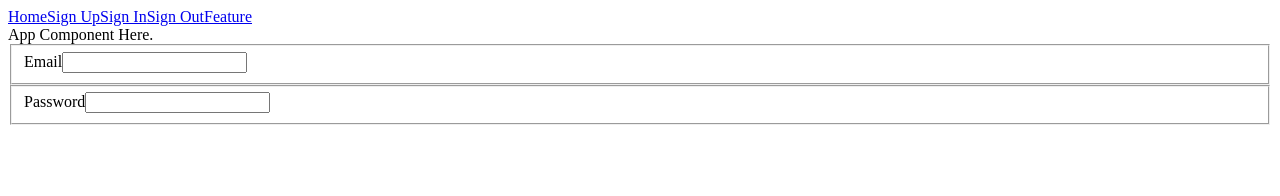
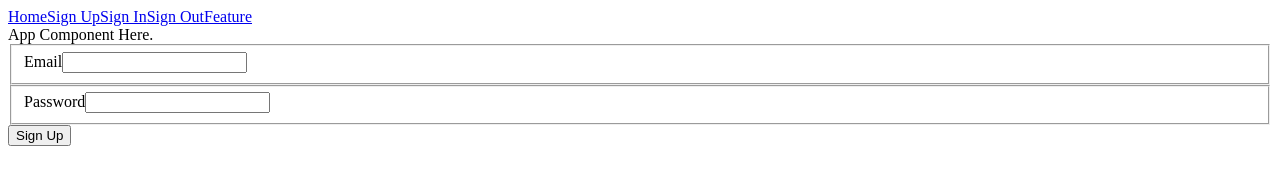
Before and after one commit to sdlfkorg/client, a React (Create React App) app: page /signup in a window 1280 px wide. Shown: the top 196 px of the page. Built offline with nearby package versions, Linux system fonts and the light colour scheme.

Commit message:
components: wire up redux-form

```diff
--- a/src/components/auth/Signup.js
+++ b/src/components/auth/Signup.js
@@ -2,9 +2,15 @@
 import {reduxForm, Field} from 'redux-form';
 
 class Signup extends Component {
+	onSubmit = (formProps) => {
+		console.log(formProps);
+	}
+
 	render(){
+		const {handleSubmit} = this.props;
+
 		return (
-			<form>
+			<form onSubmit={handleSubmit(this.onSubmit)}>
 				<fieldset>
 					<label>Email</label>
 					<Field
@@ -24,6 +30,7 @@
 						autoComplete="none"
 					/>
 				</fieldset>
+				<button>Sign Up</button>
 			</form>
 		);
 	}
```
